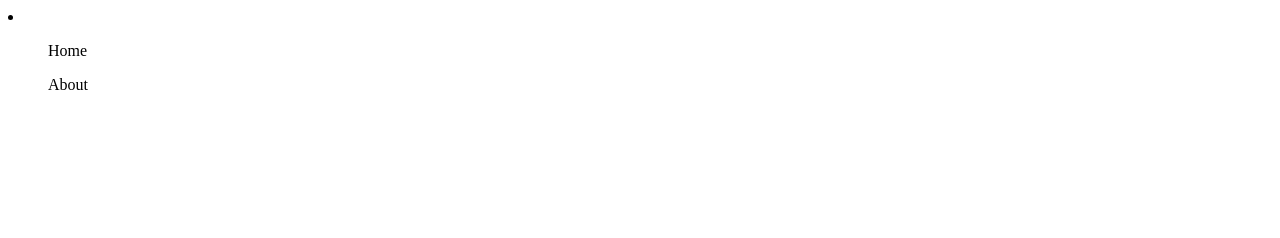
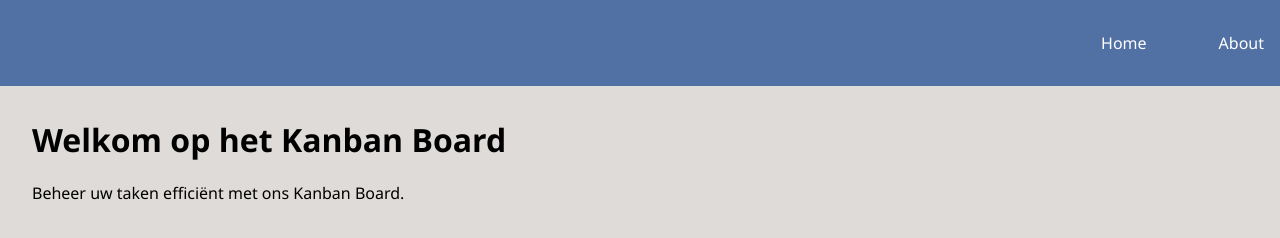
Before and after one commit to Salaheddinetah/kanban, a plain HTML site: page index.html in a window 1280 px wide. Drawn offline with Linux system fonts and the light colour scheme.

Commit message:
refactor: update HTML structure and enhance CSS styling for Kanban Board

```diff
--- a/index.html
+++ b/index.html
@@ -4,11 +4,17 @@
     <meta charset="UTF-8">
     <meta name="viewport" content="width=device-width, initial-scale=1.0">
     <title>Kanban Board</title>
+    <link rel="stylesheet" href="stylesheet.css">
 </head>
 <body>
  <nav><li>
     <ul>Home</ul>
     <ul>About</ul>
 </li></nav>
+<main>
+    <h1>Welkom op het Kanban Board</h1>
+    <p>Beheer uw taken efficiënt met ons Kanban Board.</p>
+</main>
+
 </body>
 </html>
--- a/stylesheet.css
+++ b/stylesheet.css
@@ -1,8 +1,29 @@
 body {
-    background-color: antiquewhite;
+    background-color:#DEDBD8;
+    font-family: 'Segoe UI', sans-serif;
+    width: 100%;
+    margin:0
 }
 
 nav {
-    background-color: blue;
+    background-color: #5171A5;
     display: flex;
+    width: 100%;
+    grid-gap: 1em;
+
+    align-items: flex-end;
+    flex-direction: column;
 }
+
+nav li {
+    list-style: none;
+    display: flex;
+    gap: 2em;
+    padding: 1em;
+    color: white;
+}
+
+main
+{
+    margin: 2em;
+}
```
